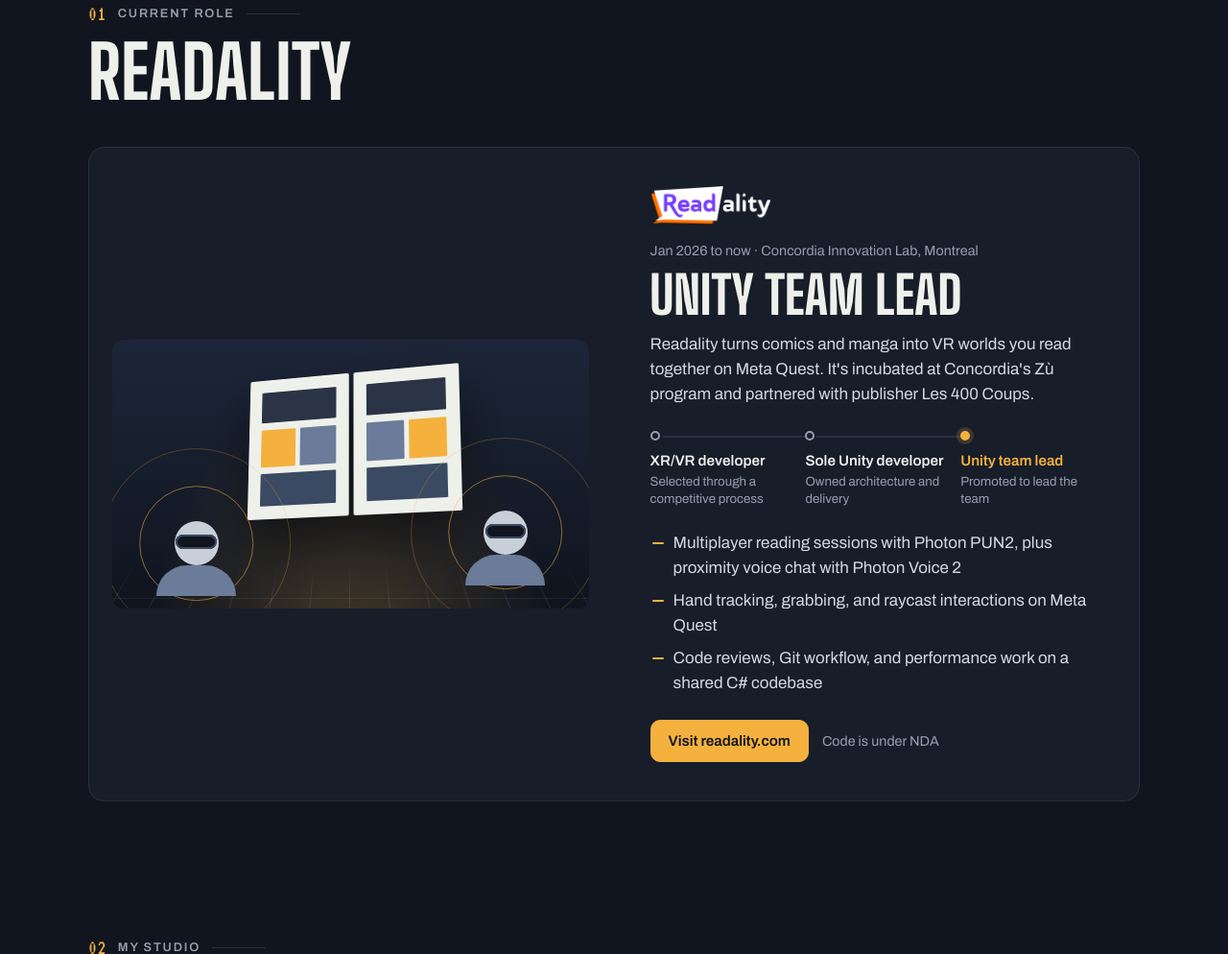
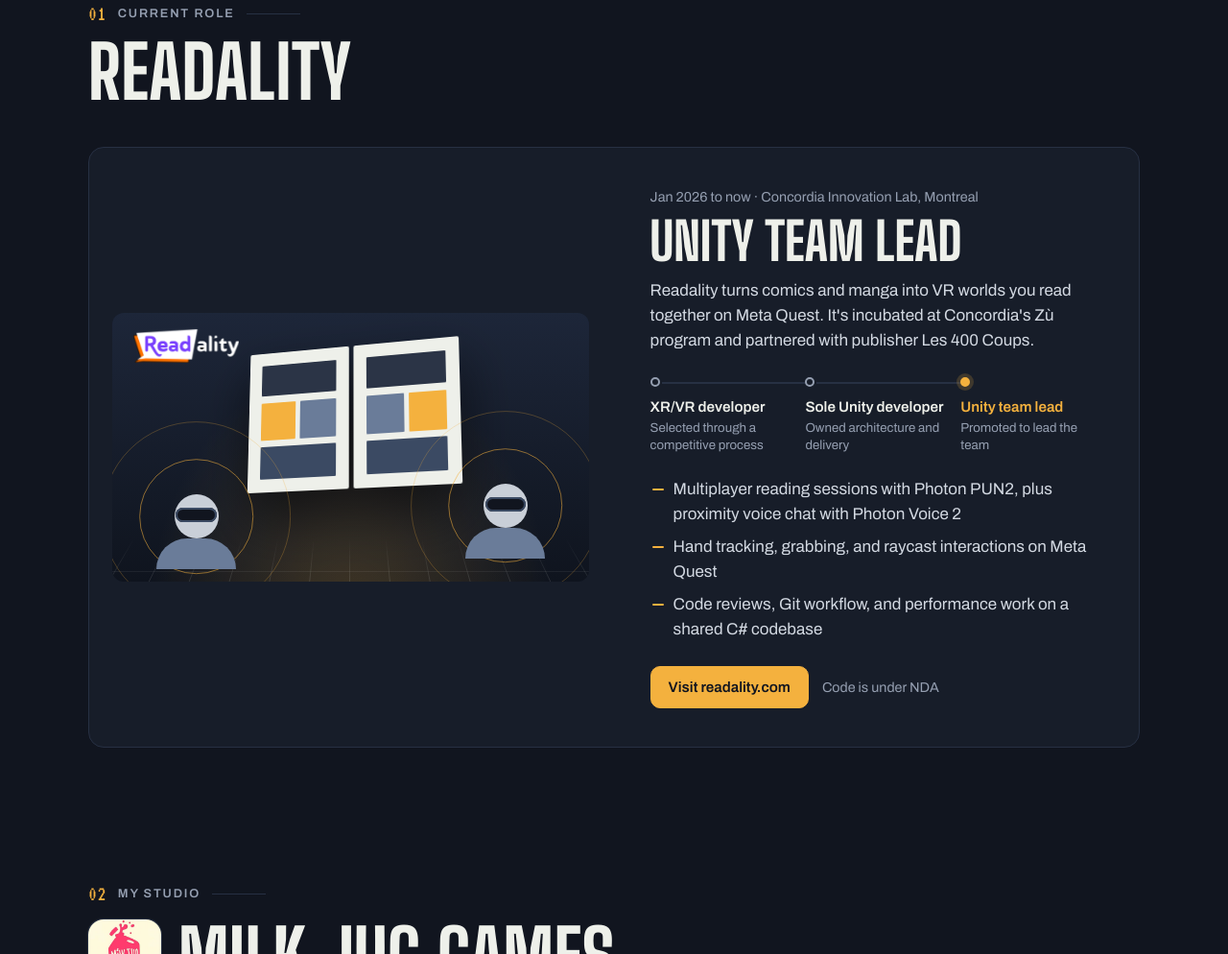
Before and after one commit to AmirSh1ri/AmirSh1ri.github.io, a plain HTML site: page index.html in a window 1280 px wide. Shown: the part 1034-2028 px from the top of the page at 96% size. Drawn offline with Linux system fonts and the light colour scheme.

Commit message:
Move the Readality logo into the role illustration
Co-Authored-By: Claude Opus 5.5 <noreply@anthropic.com>
Claude-Session: https://claude.ai/code/session_017hoeXha77MG69fUMfqY4j6

```diff
--- a/index.html
+++ b/index.html
@@ -175,7 +175,7 @@ p{margin:0}
 .ra-reader .ring.two{width:430%;border-color:rgba(244,177,62,.25)}
 
 /* ---------- studio ---------- */
-.org-logo{display:block;height:40px;width:auto;margin-bottom:16px}
+.ra-logo{position:absolute;left:4.5%;top:6%;z-index:2;width:clamp(96px,22%,150px);height:auto}
 .brand-head{display:flex;align-items:center;gap:18px}
 .brand-head img{flex:none;width:76px;height:76px;border-radius:16px;box-shadow:0 0 0 1px var(--line)}
 .models{display:grid;grid-template-columns:repeat(4,minmax(0,1fr));gap:10px;padding:10px}
@@ -336,6 +336,7 @@ p{margin:0}
   .top nav .opt{display:none}
   .projects,.studio-stats{grid-template-columns:1fr}
   .models{grid-template-columns:1fr 1fr;gap:8px;padding:8px}
+  .ra-logo{left:50%;top:auto;bottom:7%;width:30%;transform:translateX(-50%)}
   .brand-head img{width:60px;height:60px;border-radius:13px}
   .thumbs{gap:6px}
   .play{width:26px;height:26px;margin:-13px 0 0 -13px}
@@ -421,14 +422,14 @@ p{margin:0}
     <h2>Readality</h2>
   </div>
   <article class="card feature rv">
-    <div class="ra" role="img" aria-label="Illustration: two readers in VR headsets sharing a floating comic book, with voice chat rings around them">
+    <div class="ra" role="img" aria-label="Readality logo above an illustration of two readers in VR headsets sharing a floating comic book, with voice chat rings around them">
+      <img class="ra-logo" src="img/readality-logo.webp" alt="" width="260" height="83" loading="lazy" decoding="async">
       <div class="ra-floor"></div>
       <div class="ra-book"><div class="ra-page l"><i class="p p1"></i><i class="p p2"></i><i class="p p3"></i><i class="p p4"></i></div><div class="ra-page r"><i class="p p1"></i><i class="p p2"></i><i class="p p3"></i><i class="p p4"></i></div></div>
       <div class="ra-reader a"><span class="ring"></span><span class="ring two"></span><span class="head"></span></div>
       <div class="ra-reader b"><span class="ring"></span><span class="ring two"></span><span class="head"></span></div>
     </div>
     <div class="feature-body">
-      <img class="org-logo" src="img/readality-logo.webp" alt="Readality logo" width="125" height="40" loading="lazy" decoding="async">
       <p class="when">Jan 2026 to now · Concordia Innovation Lab, Montreal</p>
       <h3>Unity team lead</h3>
       <p class="pitch">Readality turns comics and manga into VR worlds you read together on Meta Quest. It's incubated at Concordia's Zù program and partnered with publisher Les 400 Coups.</p>
```
